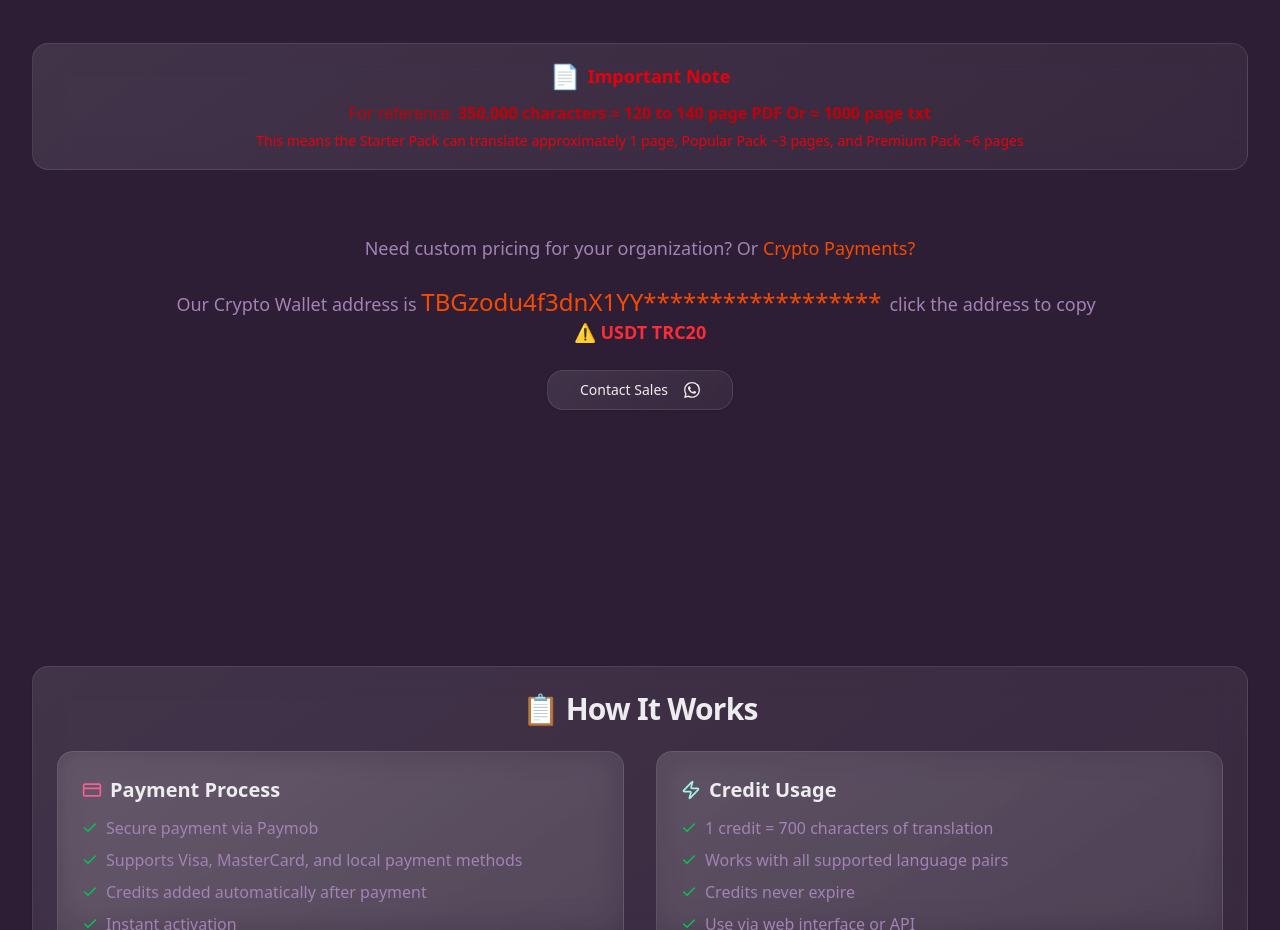
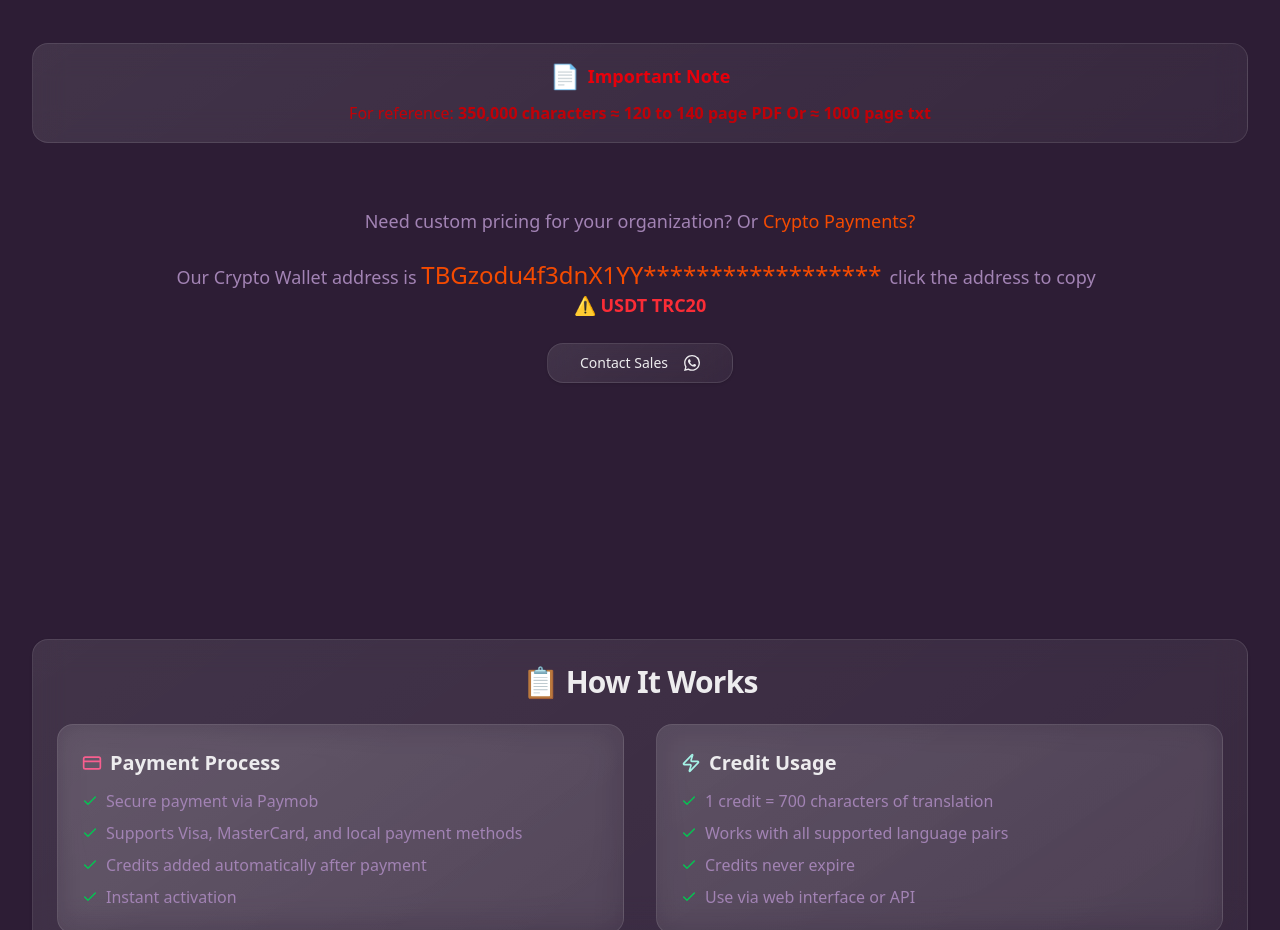
Before and after one commit to Zahrannnn/translexabl, a Next.js app: page /en/pricing in a window 1280 px wide. Shown: the part 1660-2590 px from the top of the page. Built offline with nearby package versions, Linux system fonts and the light colour scheme.

Commit message:
Update page.tsx

```diff
--- a/app/[locale]/pricing/page.tsx
+++ b/app/[locale]/pricing/page.tsx
@@ -492,9 +492,9 @@
                 <p className="text-red-700 text-base">
                   {t('characterConversion.note')} <strong>350,000 {t('characters')} ≈ 120 to 140 {t('page')} PDF Or ≈ 1000 {t('page')} txt</strong>
                 </p>
-                <p className="text-red-600 text-sm mt-1">
+                {/* <p className="text-red-600 text-sm mt-1">
                   {t('characterConversion.example')}
-                </p>
+                </p> */}
               </AlertDescription>
             </Alert>
           </div>
```
